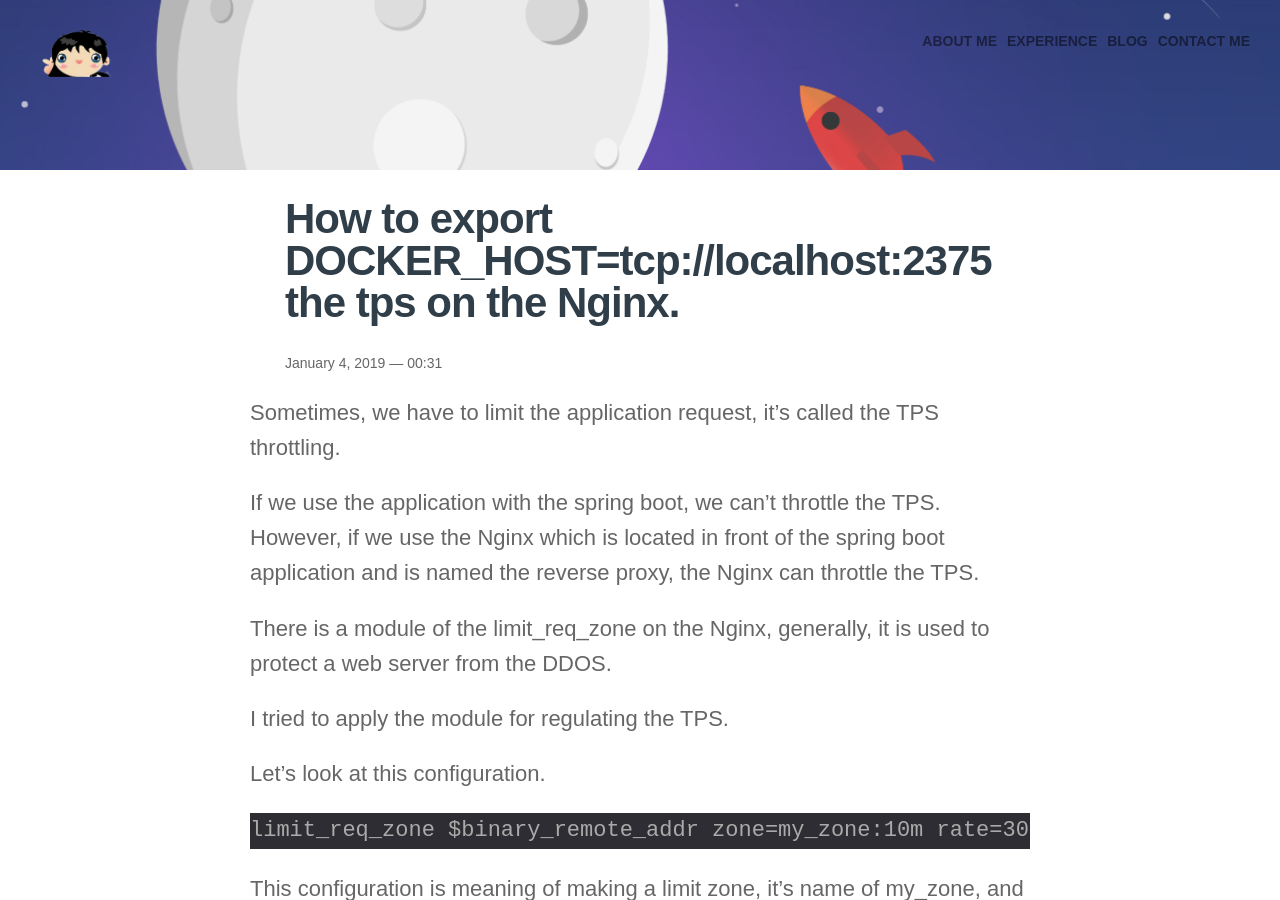
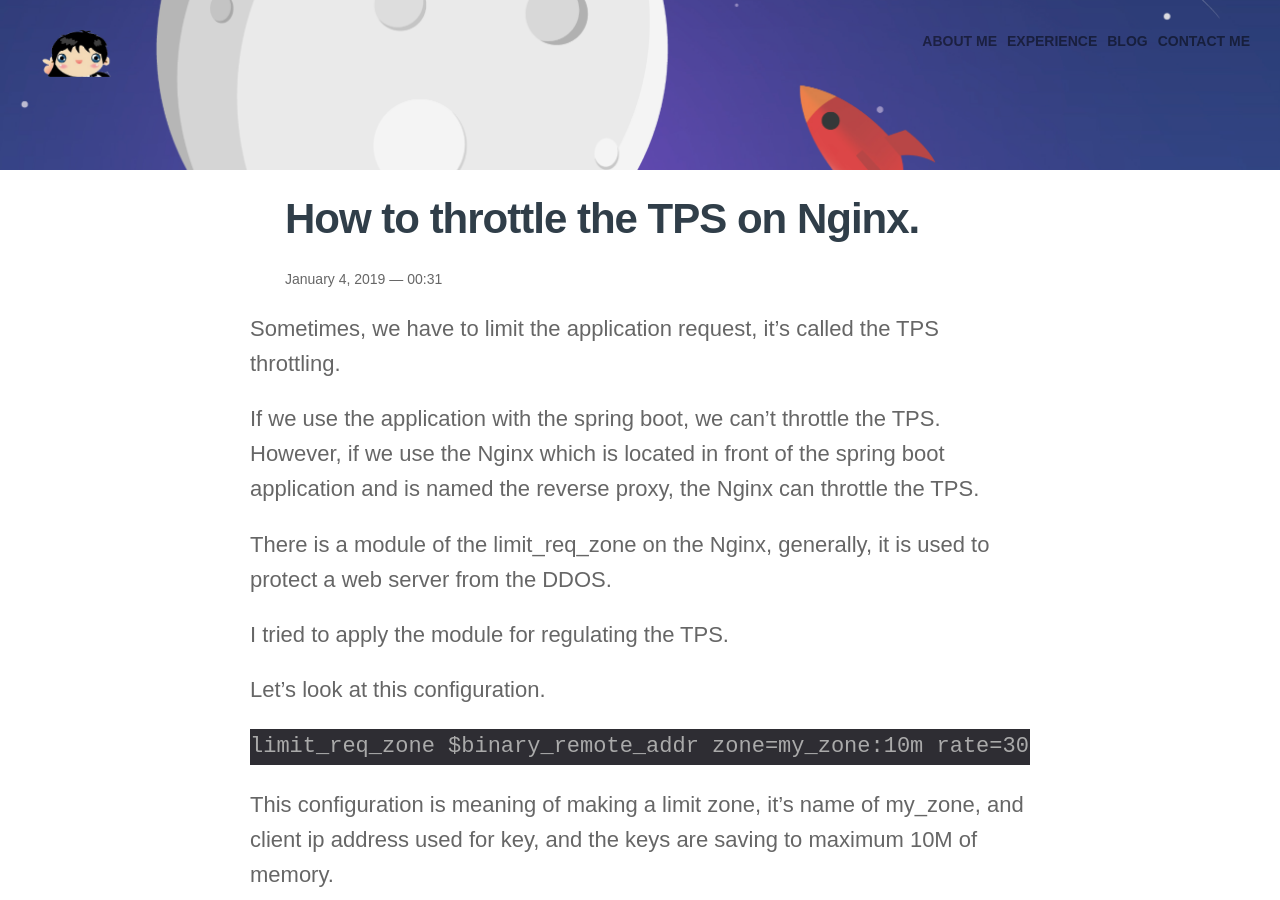
Before and after one commit to LeeKyoungIl/leekyoungil.github.io, a Jekyll site: the page built from _posts/blog/2019-01-03-How-to-throttle-the-TPS-on-Nginx.markdown, in a window 1280 px wide and 900 px high. Built offline with Jekyll 4.4.1, drawn with Linux system fonts in a browser that asks for light colours; nearby versions of some CDN libraries; comment, search, counter and statistics services are not loaded.

Commit message:
new blog posted

```diff
--- a/_posts/blog/2019-01-03-How-to-throttle-the-TPS-on-Nginx.markdown
+++ b/_posts/blog/2019-01-03-How-to-throttle-the-TPS-on-Nginx.markdown
@@ -1,7 +1,7 @@
 ---
 layout: post
 published: true
-title: "How to export DOCKER_HOST=tcp://localhost:2375 the tps on the Nginx."
+title: "How to throttle the TPS on Nginx."
 date: 2019-01-03 20:31:30 -0400
 categories: [blog]
 tags: [Nginx, tps, throttle, module]
```
